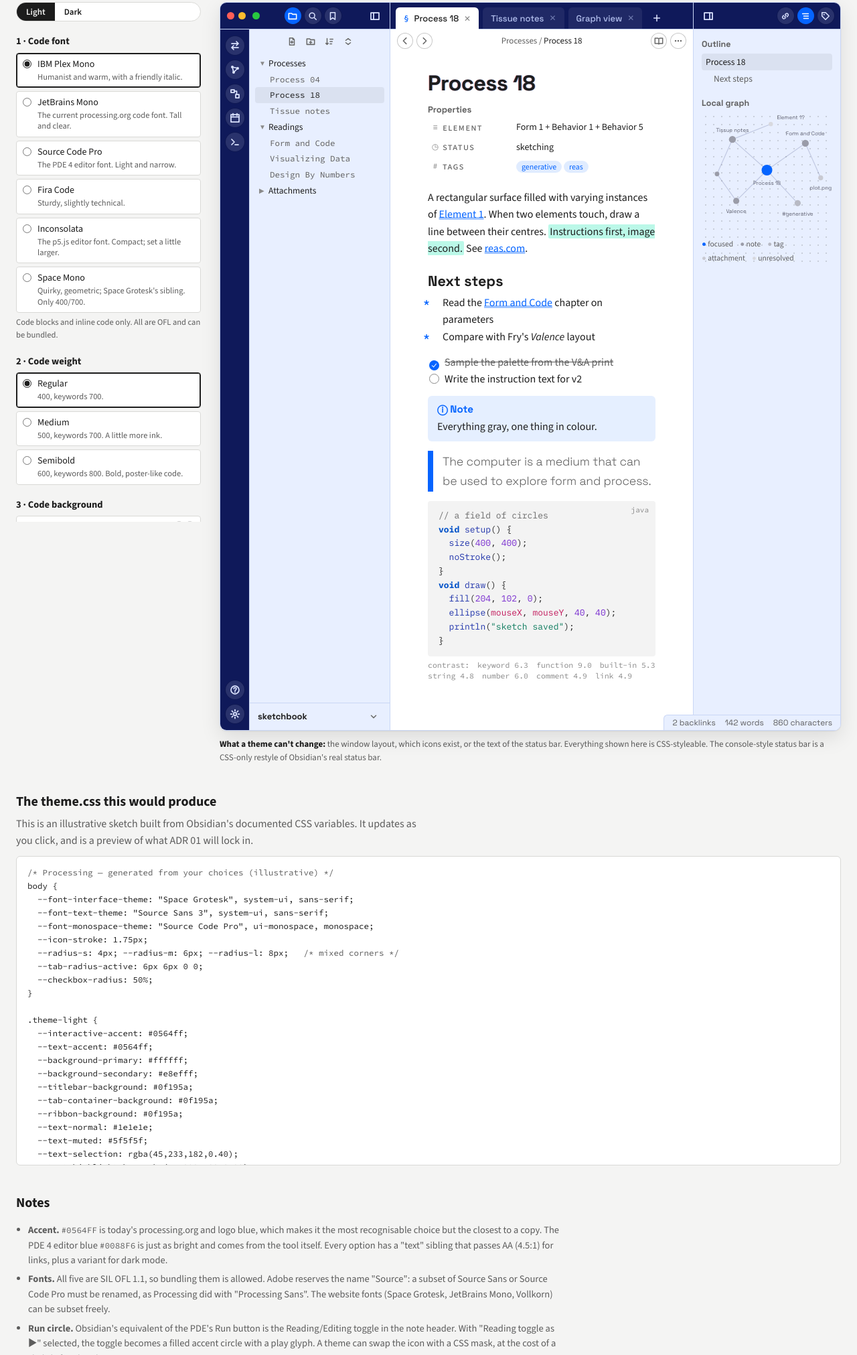
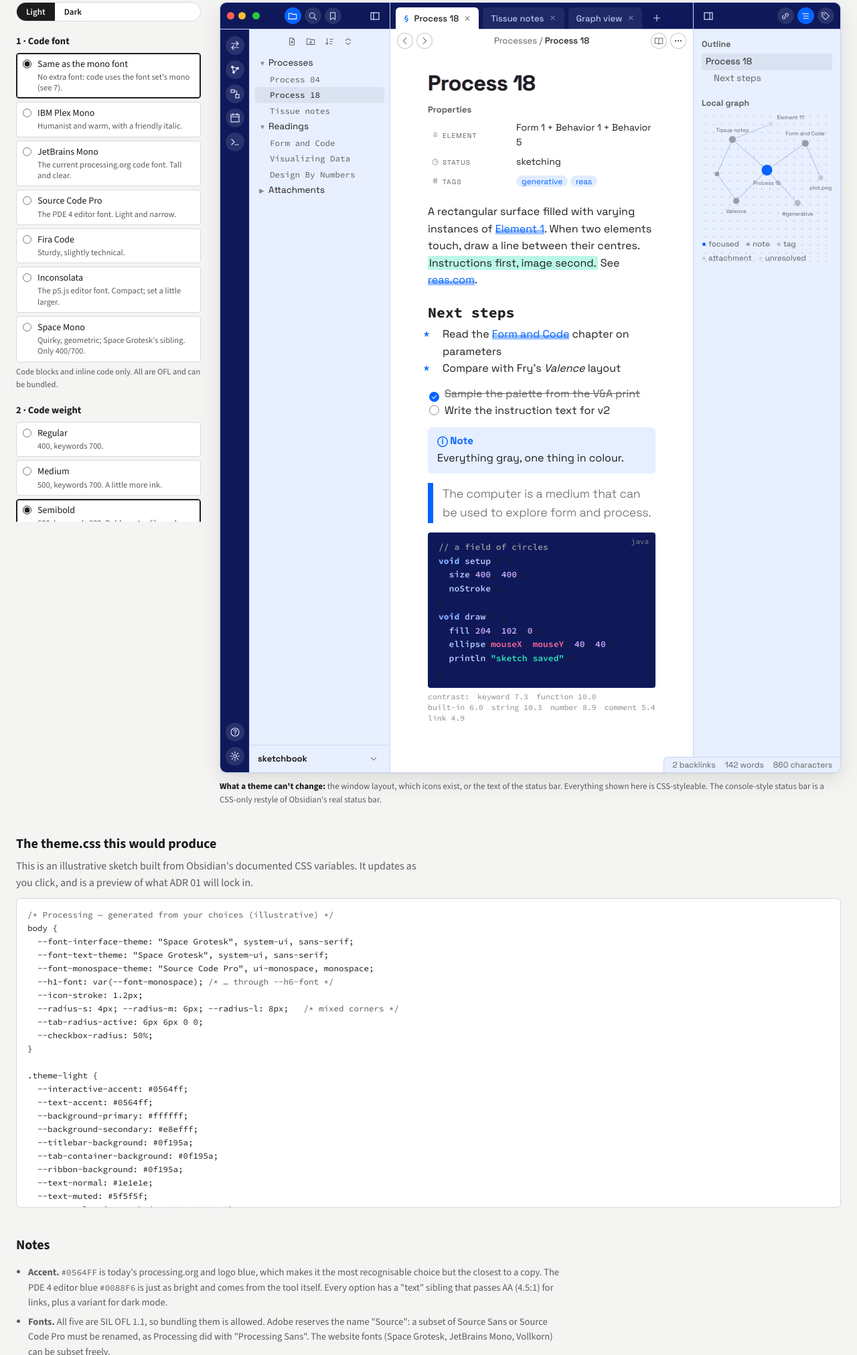
Before and after one commit to Casyfill/ProcessingObsidianTheme, a website: page docs/visual-identity/style-board.html in a window 1280 px wide. Shown: the part 373-2396 px from the top of the page at 67% size. Drawn offline with nearby package versions, Linux system fonts and the light colour scheme.

Commit message:
ADR 01: two-font set, Handbook graph colours, indigo-slate dark note
Co-Authored-By: Claude Opus 5.5 <noreply@anthropic.com>

```diff
--- a/docs/visual-identity/style-board.html
+++ b/docs/visual-identity/style-board.html
@@ -205,7 +205,7 @@ legend { padding: 0; margin-bottom: 6px; font-weight: 700; font-size: 14.5px; }
 
 <div class="wrap">
   <header class="top">
-    <div class="eyebrow">Processing theme · style board v11</div>
+    <div class="eyebrow">Processing theme · style board v12</div>
     <h1>The theme in a real Obsidian layout</h1>
     <p class="lede">The mock now follows Obsidian's actual desktop layout: tabs in the top bar, the ribbon, the file explorer, the note header, inline title, properties, outline and local graph, and the status bar. Each choice restyles only what a theme can actually change. The <code>theme.css</code> variables it would produce are below the mock.</p>
     <div class="decided" aria-label="Already decided">
@@ -232,6 +232,7 @@ legend { padding: 0; margin-bottom: 6px; font-weight: 700; font-size: 14.5px; }
       <fieldset id="font"><legend>7 · Text fonts</legend><div class="opts"></div></fieldset>
       <fieldset id="head"><legend>8 · Headings in monospace?</legend><div class="opts"></div></fieldset>
       <fieldset id="icons"><legend>9 · Icon style</legend><div class="opts"></div></fieldset>
+      <fieldset id="graph"><legend>10 · Graph colours (new: Handbook)</legend><div class="opts"></div><p class="hint">See the local graph in the right sidebar. Handbook enlarges nodes to show the cover feel; in Obsidian, node size follows link count and the user's slider.</p></fieldset>
     </form>
 
     <div>
@@ -460,6 +461,9 @@ legend { padding: 0; margin-bottom: 6px; font-weight: 700; font-size: 14.5px; }
     blues: { label: 'Processing blues', hint: 'Notes deep blue, tags light blue, focus mid blue.', sw: ['#1e32aa', '#82afff'],
       light: ['#1e32aa', '#0564ff', '#82afff', '#b9cdf7', '#d6e0f5', 'rgba(30,50,170,.22)', '#1e32aa'],
       dark:  ['#82afff', '#ffffff', '#3884ff', '#4a5a9a', '#343c66', 'rgba(130,175,255,.22)', '#b8ccff'] },
+    handbook: { label: 'Handbook cover', hint: 'Translucent blue nodes, black hairline links, after the 2007 Processing Handbook cover. Alpha in Obsidian\'s graph is unverified.', sw: ['#5078c0', '#1e1e1e'],
+      light: ['rgba(30,80,180,.38)', 'rgba(5,100,255,.6)', 'rgba(130,175,255,.5)', 'rgba(30,80,180,.26)', 'rgba(30,80,180,.16)', 'rgba(20,20,30,.7)', '#1e1e1e'],
+      dark:  ['rgba(130,175,255,.36)', 'rgba(56,132,255,.65)', 'rgba(130,175,255,.55)', 'rgba(130,175,255,.24)', 'rgba(130,175,255,.14)', 'rgba(230,235,255,.6)', '#c8d2f0'], big: true },
     tri:   { label: 'Three colours', hint: 'Focused note in blue, tags in the marker colour, everything else gray.', sw: ['#0564ff', '#ed225d'],
       light: ['#a3a5af', 'ACC', 'MARK', '#a3a5af', '#c9cad2', 'rgba(15,25,90,.16)', '#5f6170'],
       dark:  ['#6c7088', 'ACC', 'MARK', '#6c7088', '#454a60', 'rgba(219,227,255,.14)', '#9aa0b8'] },
@@ -476,9 +480,12 @@ legend { padding: 0; margin-bottom: 6px; font-weight: 700; font-size: 14.5px; }
     shadow: { label: 'Offset print shadow', hint: 'A soft accent block shadow, 3px down-right.' }
   };
   var FONT = {
-    ide:  { label: 'IDE pair', hint: 'Source Sans 3 + Source Code Pro, shipped in the IDE as "Processing Sans".', ui: '"Source Sans 3"', text: '"Source Sans 3"', head: '"Source Sans 3"', mono: '"Source Code Pro"', quote: '"Source Sans 3"' },
-    site: { label: 'Website trio', hint: 'Space Grotesk + JetBrains Mono, with Vollkorn for quotes.', ui: '"Space Grotesk"', text: '"Space Grotesk"', head: '"Space Grotesk"', mono: '"JetBrains Mono"', quote: 'Vollkorn' },
-    mix:  { label: 'Mix', hint: 'Space Grotesk for UI and headings, Source Sans 3 body, Source Code Pro code.', ui: '"Space Grotesk"', text: '"Source Sans 3"', head: '"Space Grotesk"', mono: '"Source Code Pro"', quote: 'Vollkorn' }
+    duo:   { label: '2 fonts · Space Grotesk + Source Code Pro', hint: '≈57 KB. Space Grotesk for UI, body and quotes; Source Code Pro for code, headings and file names. Drops Source Sans 3, the largest.', ui: '"Space Grotesk"', text: '"Space Grotesk"', head: '"Space Grotesk"', mono: '"Source Code Pro"', quote: '"Space Grotesk"' },
+    space: { label: '2 fonts · Space Grotesk + Space Mono', hint: '≈53 KB. Sibling families: Space Grotesk was drawn from Space Mono. The quirkiest. Space Mono has no semibold, so code is 400 or 700.', ui: '"Space Grotesk"', text: '"Space Grotesk"', head: '"Space Grotesk"', mono: '"Space Mono"', quote: '"Space Grotesk"', monoSize: '12.5px' },
+    web:   { label: '2 fonts · Space Grotesk + JetBrains Mono', hint: '≈70 KB. Exactly the current processing.org pair (minus Vollkorn).', ui: '"Space Grotesk"', text: '"Space Grotesk"', head: '"Space Grotesk"', mono: '"JetBrains Mono"', quote: '"Space Grotesk"' },
+    ide:  { label: '2 fonts · IDE pair', hint: '≈102 KB. Source Sans 3 + Source Code Pro, as shipped in the IDE. Loses Space Grotesk.', ui: '"Source Sans 3"', text: '"Source Sans 3"', head: '"Source Sans 3"', mono: '"Source Code Pro"', quote: '"Source Sans 3"' },
+    site: { label: '3 fonts · Website trio', hint: 'Space Grotesk + JetBrains Mono + Vollkorn for quotes.', ui: '"Space Grotesk"', text: '"Space Grotesk"', head: '"Space Grotesk"', mono: '"JetBrains Mono"', quote: 'Vollkorn' },
+    mix:  { label: '3 fonts · Mix (current pick)', hint: '≈131 KB. Space Grotesk UI and quotes, Source Sans 3 body, Source Code Pro mono.', ui: '"Space Grotesk"', text: '"Source Sans 3"', head: '"Space Grotesk"', mono: '"Source Code Pro"', quote: 'Vollkorn' }
   };
   var FALLBACK = { sans: ', system-ui, sans-serif', mono: ', ui-monospace, monospace', serif: ', Georgia, serif' };
   var SPOTS = {
@@ -517,6 +524,7 @@ legend { padding: 0; margin-bottom: 6px; font-weight: 700; font-size: 14.5px; }
     night: { label: 'Night block', hint: 'Dark navy block even in light mode, with the dark syntax.', light: '#0f195a', dark: '#0f1430', darkSyntax: true }
   };
   var CFONT = {
+    same:     { label: 'Same as the mono font', hint: 'No extra font: code uses the font set\'s mono (see 7).', fam: null },
     plex:     { label: 'IBM Plex Mono', hint: 'Humanist and warm, with a friendly italic.', fam: '"IBM Plex Mono"' },
     jetbrains:{ label: 'JetBrains Mono', hint: 'The current processing.org code font. Tall and clear.', fam: '"JetBrains Mono"' },
     source:   { label: 'Source Code Pro', hint: 'The PDE 4 editor font. Light and narrow.', fam: '"Source Code Pro"' },
@@ -540,6 +548,7 @@ legend { padding: 0; margin-bottom: 6px; font-weight: 700; font-size: 14.5px; }
     calm:     { label: 'Calm night', hint: '#1A1C2B, low-saturation blue-gray.', sw: ['#1a1c2b'], o: { primary: '#1a1c2b' } },
     ink:      { label: 'Ink', hint: '#141A33, a deeper blue-black.', sw: ['#141a33'], o: { primary: '#141a33' } },
     indigo:   { label: 'Indigo', hint: '#1D1F45, blue with a little violet.', sw: ['#1d1f45'], o: { primary: '#1d1f45' } },
+    islate:   { label: 'Indigo–slate', hint: '#20233E: indigo, 60% of the way toward slate. Blue but softer.', sw: ['#20233e'], o: { primary: '#20233e' } },
     slate:    { label: 'Slate', hint: '#22263A, grayer and softer.', sw: ['#22263a'], o: { primary: '#22263a' } },
     graphite: { label: 'Graphite', hint: '#1E1E1E, neutral like the PDE editor; lets the blue bars stand out.', sw: ['#1e1e1e'], o: { primary: '#1e1e1e' } }
   };
@@ -574,14 +583,14 @@ legend { padding: 0; margin-bottom: 6px; font-weight: 700; font-size: 14.5px; }
 
   // defaults = the owner's answers from round 2
   // defaults = the owner's answers from round 4
-  var state = { acc: 'site', chrome: 'deep', font: 'mix', head: 'sans', circles: ['ribbon', 'sidetabs', 'header'], icons: 'obsidian', quirks: ['section', 'monofiles', 'smallcaps', 'roundcb', 'asterisk', 'rotate', 'dots'], rgb: 'run', mark: 'mint', graph: 'fry', code: 'pblue', cw: 'regular', cbg: 'gray', cfont: 'plex', quote: 'grotesk', qline: 'eight', link: 'wired', dnote: 'ink', mode: 'light' };
+  var state = { acc: 'site', chrome: 'deep', font: 'duo', head: 'sections', circles: ['ribbon', 'sidetabs', 'header'], icons: 'hairline', quirks: ['section', 'monofiles', 'smallcaps', 'roundcb', 'asterisk', 'rotate', 'dots'], rgb: 'run', mark: 'mint', graph: 'fry', code: 'pblue', cw: 'semibold', cbg: 'night', cfont: 'same', quote: 'grotesk', qline: 'eight', link: 'marker', dnote: 'islate', mode: 'light' };
   var saved = null;
-  try { saved = JSON.parse(localStorage.getItem('pts8-state') || 'null'); } catch (e) {}
+  try { saved = JSON.parse(localStorage.getItem('pts9-state') || 'null'); } catch (e) {}
   if (saved) { Object.keys(state).forEach(function (k) { if (saved[k] !== undefined) state[k] = saved[k]; }); }
   else { try { if (matchMedia('(prefers-color-scheme: dark)').matches) state.mode = 'dark'; } catch (e) {} }
   // drop keys that no longer exist
-  if (!ACC[state.acc]) state.acc = 'site'; if (!CHROME[state.chrome]) state.chrome = 'deep'; if (!FONT[state.font]) state.font = 'mix'; if (!CODE[state.code]) state.code = 'pblue'; if (!CW[state.cw]) state.cw = 'regular'; if (!QUOTE[state.quote]) state.quote = 'grotesk';
-  if (!CBG[state.cbg]) state.cbg = 'gray'; if (!QLINE[state.qline]) state.qline = 'eight'; if (!CFONT[state.cfont]) state.cfont = 'plex'; if (!LINK[state.link]) state.link = 'wired'; if (!DNOTE[state.dnote]) state.dnote = 'ink'; if (!HEAD[state.head]) state.head = 'sans'; if (!ICONS[state.icons]) state.icons = 'obsidian'; if (!RGB[state.rgb]) state.rgb = 'off'; if (!MARK[state.mark]) state.mark = 'yellow'; if (!GRAPH[state.graph]) state.graph = 'fry';
+  if (!ACC[state.acc]) state.acc = 'site'; if (!CHROME[state.chrome]) state.chrome = 'deep'; if (!FONT[state.font]) state.font = 'duo'; if (!CODE[state.code]) state.code = 'pblue'; if (!CW[state.cw]) state.cw = 'regular'; if (!QUOTE[state.quote]) state.quote = 'grotesk';
+  if (!CBG[state.cbg]) state.cbg = 'gray'; if (!QLINE[state.qline]) state.qline = 'eight'; if (!CFONT[state.cfont]) state.cfont = 'same'; if (!LINK[state.link]) state.link = 'wired'; if (!DNOTE[state.dnote]) state.dnote = 'islate'; if (!HEAD[state.head]) state.head = 'sans'; if (!ICONS[state.icons]) state.icons = 'obsidian'; if (!RGB[state.rgb]) state.rgb = 'off'; if (!MARK[state.mark]) state.mark = 'yellow'; if (!GRAPH[state.graph]) state.graph = 'fry';
   state.circles = state.circles.filter(function (k) { return SPOTS[k]; }); state.quirks = state.quirks.filter(function (k) { return QUIRKS[k]; });
 
   function chips(list) { return '<span class="chips">' + list.map(function (c) { return '<i style="background:' + c + '"></i>'; }).join('') + '</span>'; }
@@ -659,7 +668,7 @@ legend { padding: 0; margin-bottom: 6px; font-weight: 700; font-size: 14.5px; }
     v['--title-ls'] = state.head === 'all' ? '-.03em' : '-.01em';
     var cw = CW[state.cw], q = QUOTE[state.quote];
     v['--code-w'] = cw.w; v['--code-kw-w'] = cw.kw;
-    var cf = CFONT[state.cfont]; v['--f-code'] = fam(cf.fam, 'mono'); v['--code-size'] = cf.size || '13px';
+    var cf = CFONT[state.cfont]; v['--f-code'] = cf.fam ? fam(cf.fam, 'mono') : fam(f.mono, 'mono'); v['--code-size'] = cf.size || (cf.fam ? null : f.monoSize) || '13px';
     v['--f-quote'] = quoteFam(q, f);
     v['--quote-style'] = q.style; v['--quote-w'] = q.w; v['--quote-size'] = q.size; v['--quote-ls'] = q.ls;
     v['--quote-line'] = QLINE[state.qline].w;
@@ -667,6 +676,10 @@ legend { padding: 0; margin-bottom: 6px; font-weight: 700; font-size: 14.5px; }
     v['--link-soft'] = 'color-mix(in srgb, var(--acc) 38%, transparent)';
     if (dn) v['--bg-primary'] = dn.primary;
     var g = graphOf(state.mode);
+    Array.prototype.forEach.call(mock.querySelectorAll('.graph circle'), function (el) {
+      if (!el.dataset.r) el.dataset.r = el.getAttribute('r');
+      el.setAttribute('r', GRAPH[state.graph].big ? (parseFloat(el.dataset.r) * 2.6).toFixed(1) : el.dataset.r);
+    });
     ['--g-node', '--g-focus', '--g-tag', '--g-att', '--g-unres', '--g-line', '--g-text'].forEach(function (k, i) { v[k] = g[i]; });
     Object.keys(v).forEach(function (k) { mock.style.setProperty(k, v[k]); });
     mock.style.colorScheme = state.mode;
@@ -695,7 +708,7 @@ legend { padding: 0; margin-bottom: 6px; font-weight: 700; font-size: 14.5px; }
     out.push('<span' + (lr < 4.5 ? ' class="bad"' : '') + '>link ' + lr.toFixed(1) + '</span>');
     document.getElementById('ratios').innerHTML = 'contrast: ' + out.join('');
     css(); summary();
-    try { localStorage.setItem('pts8-state', JSON.stringify(state)); } catch (e) {}
+    try { localStorage.setItem('pts9-state', JSON.stringify(state)); } catch (e) {}
   }
 
   var GRAPH_VARS = ['--graph-node', '--graph-node-focused', '--graph-node-tag', '--graph-node-attachment', '--graph-node-unresolved', '--graph-line', '--graph-text'];
@@ -752,7 +765,8 @@ legend { padding: 0; margin-bottom: 6px; font-weight: 700; font-size: 14.5px; }
     var qq = QUOTE[state.quote], cwq = CW[state.cw];
     txt += '\n/* quotes */\n.markdown-rendered blockquote, .HyperMD-quote {\n  font-family: ' + quoteFam(qq, f) + ';\n  font-style: ' + qq.style + '; font-weight: ' + qq.w + '; font-size: ' + qq.size + ';\n}\n';
     txt = txt.replace('/* quotes */\n.markdown-rendered blockquote, .HyperMD-quote {\n', '/* quotes */\n.markdown-rendered blockquote, .HyperMD-quote {\n  border-left-width: ' + QLINE[state.qline].w + ';\n');
-    txt += '\n/* code weight */\n.markdown-rendered pre code, .HyperMD-codeblock {\n  font-weight: ' + cwq.w + ';\n}\n';
+    var cfq = CFONT[state.cfont];
+    txt += '\n/* code */\n.markdown-rendered pre code, .HyperMD-codeblock {\n' + (cfq.fam ? '  font-family: ' + fam(cfq.fam, 'mono') + ';  /* extra bundled font */\n' : '  /* font: --font-monospace-theme (no extra font) */\n') + '  font-weight: ' + cwq.w + ';\n}\n';
     var LK = {
       thin: '',
       thick: '  text-decoration-thickness: 2px;\n  text-underline-offset: 3px;\n',
```
Also changed, not shown: docs/adr/01_visual-identity.md (+19 -15 lines).
